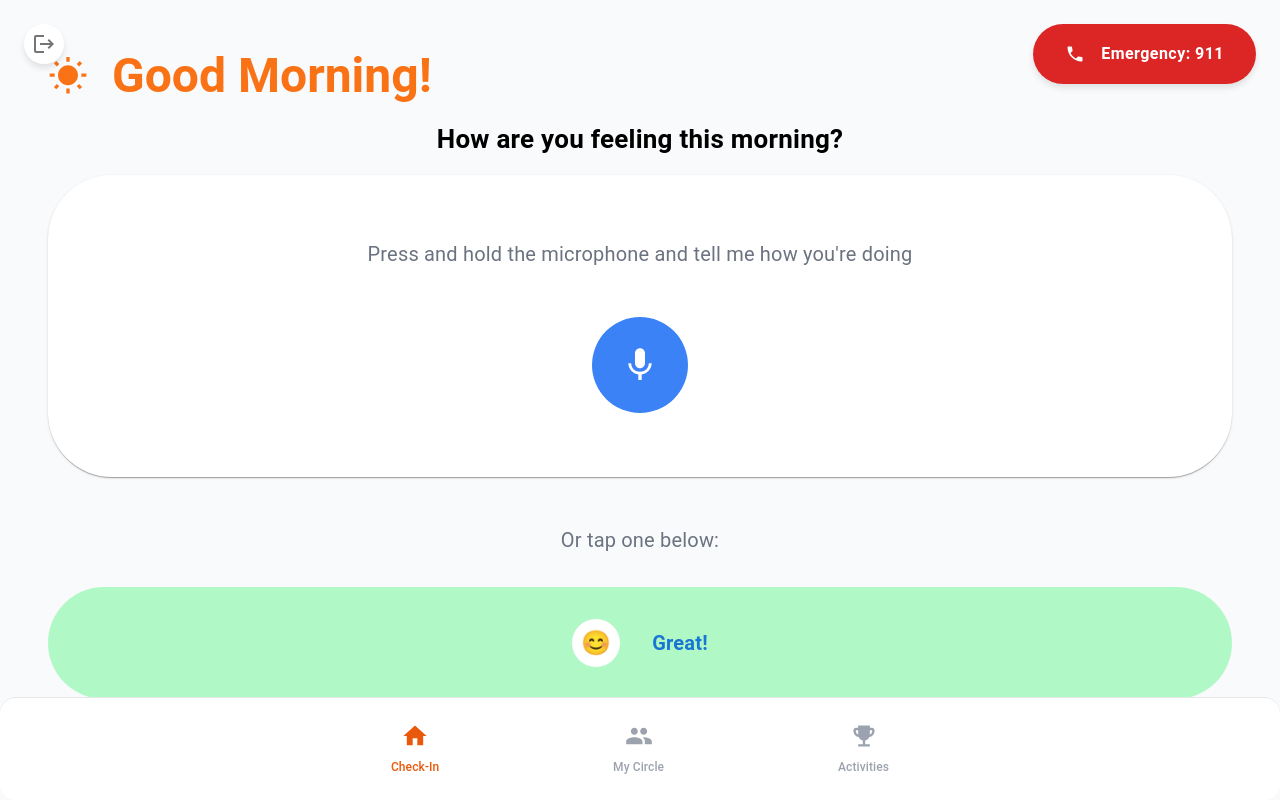
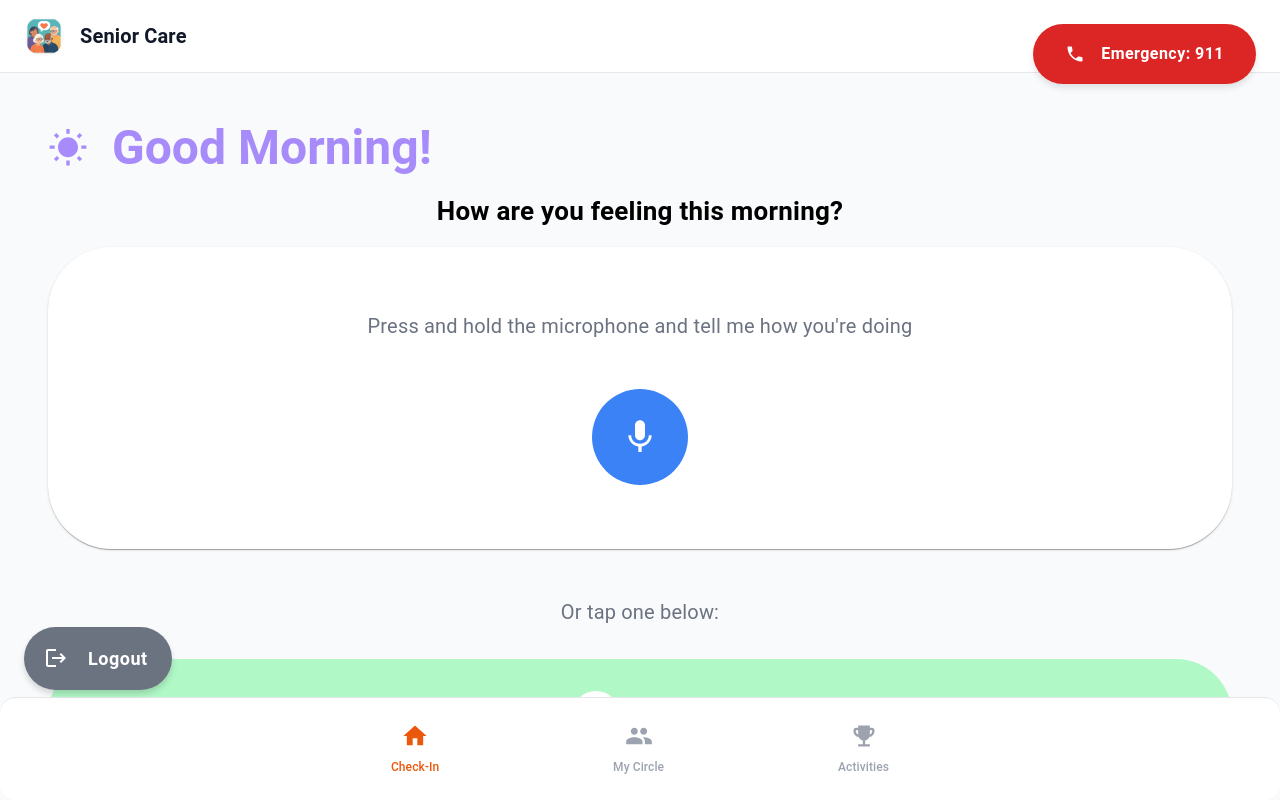
Before and after one commit to Clairerang/CSC3104_Cloud_Project_Grp25, a React (Create React App) app in the folder frontend/: page /login in a window 1280 px wide. Both pictures are taken after typing "name@example.com", "Sample123" into the empty fields and a click on the button "Sign In". Built offline with nearby package versions, Linux system fonts and the light colour scheme; no server answers.

Commit message:
set up app icon for frontend

```diff
--- a/frontend/public/index.html
+++ b/frontend/public/index.html
@@ -2,14 +2,14 @@
 <html lang="en">
   <head>
     <meta charset="utf-8" />
-    <link rel="icon" href="%PUBLIC_URL%/favicon.ico" />
+    <link rel="icon" href="%PUBLIC_URL%/app-icon.jpg" />
+    <link rel="apple-touch-icon" href="%PUBLIC_URL%/app-icon.jpg" />
     <meta name="viewport" content="width=device-width, initial-scale=1" />
-    <meta name="theme-color" content="#000000" />
+    <meta name="theme-color" content="#7c3aed" />
     <meta
       name="description"
-      content="Web site created using create-react-app"
+      content="Senior Care Management System - Supporting seniors and their families"
     />
-    <link rel="apple-touch-icon" href="%PUBLIC_URL%/logo192.png" />
     <!--
       manifest.json provides metadata used when your web app is installed on a
       user's mobile device or desktop. See https://developers.google.com/web/fundamentals/web-app-manifest/
@@ -24,7 +24,7 @@
       work correctly both with client-side routing and a non-root public URL.
       Learn how to configure a non-root public URL by running `npm run build`.
     -->
-    <title>React App</title>
+    <title>Senior Care Management System</title>
   </head>
   <body>
     <noscript>You need to enable JavaScript to run this app.</noscript>
--- a/frontend/src/admin/common/Layout.tsx
+++ b/frontend/src/admin/common/Layout.tsx
@@ -80,16 +80,24 @@ const Layout: React.FC = () => {
           display: 'flex',
           alignItems: 'center',
           gap: 2,
-          background: 'linear-gradient(135deg, #667eea 0%, #764ba2 100%)',
+          background: 'linear-gradient(135deg, #7c3aed 0%, #6d28d9 100%)',
           color: 'white',
         }}
       >
-        <Avatar sx={{ bgcolor: 'white', color: 'primary.main', width: 48, height: 48 }}>
-          SC
-        </Avatar>
+        <Box
+          component="img"
+          src="/app-icon.jpg"
+          alt="Senior Care Logo"
+          sx={{
+            width: 48,
+            height: 48,
+            borderRadius: 1.5,
+            objectFit: 'cover',
+          }}
+        />
         <Box>
           <Typography variant="h6" fontWeight="bold">
-            Senior Connect
+            Senior Care
           </Typography>
           <Typography variant="caption">Admin Portal</Typography>
         </Box>
@@ -107,10 +115,10 @@ const Layout: React.FC = () => {
                   borderRadius: 2,
                   mb: 0.5,
                   '&.Mui-selected': {
-                    backgroundColor: 'primary.light',
+                    backgroundColor: '#7c3aed',
                     color: 'white',
                     '&:hover': {
-                      backgroundColor: 'primary.main',
+                      backgroundColor: '#6d28d9',
                     },
                     '& .MuiListItemIcon-root': {
                       color: 'white',
--- a/frontend/src/caregiver/CaregiverApp.tsx
+++ b/frontend/src/caregiver/CaregiverApp.tsx
@@ -29,10 +29,10 @@ const CaregiverApp: React.FC = () => {
 
   const navigationItems = [
     { id: 'dashboard', label: 'Dashboard', icon: <DashboardIcon />, color: '#7c3aed' },
-    { id: 'analytics', label: 'Analytics', icon: <AnalyticsIcon />, color: '#2563eb' },
-    { id: 'activities', label: 'Activities', icon: <ActivityIcon />, color: '#16a34a' },
-    { id: 'reminders', label: 'Reminders', icon: <ReminderIcon />, color: '#eab308' },
-    { id: 'settings', label: 'Settings', icon: <SettingsIcon />, color: '#ea580c' },
+    { id: 'analytics', label: 'Analytics', icon: <AnalyticsIcon />, color: '#8b5cf6' },
+    { id: 'activities', label: 'Activities', icon: <ActivityIcon />, color: '#a78bfa' },
+    { id: 'reminders', label: 'Reminders', icon: <ReminderIcon />, color: '#6d28d9' },
+    { id: 'settings', label: 'Settings', icon: <SettingsIcon />, color: '#5b21b6' },
   ];
 
   return (
@@ -50,10 +50,26 @@ const CaregiverApp: React.FC = () => {
         elevation={0}
       >
         {/* Header */}
-        <Box sx={{ p: 3, borderBottom: '1px solid #e5e7eb' }}>
-          <Typography variant="h5" sx={{ fontWeight: 700, color: '#111827' }}>
-            Caregiver Dashboard
-          </Typography>
+        <Box sx={{ p: 3, borderBottom: '1px solid #e5e7eb', display: 'flex', alignItems: 'center', gap: 2 }}>
+          <Box
+            component="img"
+            src="/app-icon.jpg"
+            alt="Senior Care Logo"
+            sx={{
+              width: 48,
+              height: 48,
+              borderRadius: 1.5,
+              objectFit: 'cover',
+            }}
+          />
+          <Box>
+            <Typography variant="h6" sx={{ fontWeight: 700, color: '#111827' }}>
+              Senior Care
+            </Typography>
+            <Typography variant="caption" sx={{ color: '#6b7280' }}>
+              Caregiver Portal
+            </Typography>
+          </Box>
         </Box>
 
         {/* Navigation Items */}
--- a/frontend/src/components/auth/Login.tsx
+++ b/frontend/src/components/auth/Login.tsx
@@ -54,13 +54,26 @@ const Login: React.FC = () => {
         display: 'flex',
         alignItems: 'center',
         justifyContent: 'center',
-        background: 'linear-gradient(135deg, #667eea 0%, #764ba2 100%)',
+        background: 'linear-gradient(135deg, #7c3aed 0%, #6d28d9 100%)',
       }}
     >
       <Container maxWidth="sm">
         <Card sx={{ borderRadius: 3, boxShadow: '0 8px 32px rgba(0,0,0,0.1)' }}>
           <CardContent sx={{ p: 4 }}>
             <Box sx={{ textAlign: 'center', mb: 4 }}>
+              <Box
+                component="img"
+                src="/app-icon.jpg"
+                alt="Senior Care Logo"
+                sx={{
+                  width: 100,
+                  height: 100,
+                  borderRadius: 2,
+                  mb: 2,
+                  objectFit: 'cover',
+                  mx: 'auto',
+                }}
+              />
               <Typography variant="h4" fontWeight="bold" gutterBottom>
                 Senior Care Platform
               </Typography>
@@ -146,9 +159,9 @@ const Login: React.FC = () => {
                   mt: 3,
                   mb: 2,
                   py: 1.5,
-                  background: 'linear-gradient(135deg, #667eea 0%, #764ba2 100%)',
+                  background: 'linear-gradient(135deg, #7c3aed 0%, #6d28d9 100%)',
                   '&:hover': {
-                    background: 'linear-gradient(135deg, #5568d3 0%, #63408a 100%)',
+                    background: 'linear-gradient(135deg, #6d28d9 0%, #5b21b6 100%)',
                   },
                 }}
               >
--- a/frontend/src/senior/SeniorApp.tsx
+++ b/frontend/src/senior/SeniorApp.tsx
@@ -1,6 +1,6 @@
 import React, { useState } from "react";
 import { useNavigate } from "react-router-dom";
-import { Paper, Box, Typography, Button, IconButton } from "@mui/material";
+import { Paper, Box, Typography, Button } from "@mui/material";
 import HomeIcon from "@mui/icons-material/Home";
 import GroupIcon from "@mui/icons-material/Group";
 import EmojiEventsIcon from "@mui/icons-material/EmojiEvents";
@@ -90,13 +90,119 @@ const SeniorApp: React.FC = () => {
 
     return (
       <Box sx={{ height: '100vh', bgcolor: '#f9fafb', display: 'flex', flexDirection: 'column' }}>
+        {/* Top Header Bar */}
+        <Box
+          sx={{
+            position: 'fixed',
+            top: 0,
+            left: 0,
+            right: 0,
+            bgcolor: 'white',
+            borderBottom: '1px solid #e5e7eb',
+            px: 3,
+            py: 2,
+            display: 'flex',
+            alignItems: 'center',
+            gap: 2,
+            zIndex: 999,
+          }}
+        >
+          <Box
+            component="img"
+            src="/app-icon.jpg"
+            alt="Senior Care Logo"
+            sx={{
+              width: 40,
+              height: 40,
+              borderRadius: 1.5,
+              objectFit: 'cover',
+            }}
+          />
+          <Box>
+            <Typography variant="h6" sx={{ fontWeight: 700, color: '#111827' }}>
+              Senior Care
+            </Typography>
+          </Box>
+        </Box>
+
+        {/* Add padding to account for fixed header */}
+        <Box sx={{ pt: '72px' }} />
+
         {getGameComponent()}
+
+        {/* Logout Button - Bottom Left */}
+        <Button
+          onClick={handleLogout}
+          startIcon={<LogoutIcon sx={{ width: 24, height: 24 }} />}
+          sx={{
+            position: 'fixed',
+            bottom: 24,
+            left: 24,
+            bgcolor: '#6b7280',
+            color: 'white',
+            px: 3,
+            py: 2,
+            borderRadius: 3,
+            fontSize: 18,
+            fontWeight: 600,
+            display: 'flex',
+            alignItems: 'center',
+            gap: 1.5,
+            boxShadow: '0 4px 6px rgba(0, 0, 0, 0.15)',
+            zIndex: 1000,
+            textTransform: 'none',
+            '&:hover': {
+              bgcolor: '#4b5563',
+              boxShadow: '0 6px 8px rgba(0, 0, 0, 0.2)',
+            },
+          }}
+        >
+          Logout
+        </Button>
       </Box>
     );
   }
 
   return (
     <Box sx={{ height: '100vh', bgcolor: '#f9fafb', display: 'flex', flexDirection: 'column' }}>
+      {/* Top Header Bar */}
+      <Box
+        sx={{
+          position: 'fixed',
+          top: 0,
+          left: 0,
+          right: 0,
+          bgcolor: 'white',
+          borderBottom: '1px solid #e5e7eb',
+          px: 3,
+          py: 2,
+          display: 'flex',
+          alignItems: 'center',
+          gap: 2,
+          zIndex: 999,
+        }}
+      >
+        <Box
+          component="img"
+          src="/app-icon.jpg"
+          alt="Senior Care Logo"
+          sx={{
+            width: 40,
+            height: 40,
+            borderRadius: 1.5,
+            objectFit: 'cover',
+          }}
+        />
+        <Box>
+          <Typography variant="h6" sx={{ fontWeight: 700, color: '#111827' }}>
+            Senior Care
+          </Typography>
+        </Box>
+      </Box>
+
+      {/* Add padding to account for fixed header */}
+      <Box sx={{ pt: '72px' }} />
+
       {activeTab === "check-in" && <CheckInScreen onCheckIn={(m) => console.log("Checked in:", m)} />}
       {activeTab === "circle" && <CircleScreen contacts={contacts} />}
       {activeTab === "activities" && (
@@ -136,23 +242,35 @@ const SeniorApp: React.FC = () => {
         Emergency: 911
       </Button>
 
-      {/* Logout Button */}
-      <IconButton
+      {/* Logout Button - Bottom Left */}
+      <Button
         onClick={handleLogout}
+        startIcon={<LogoutIcon sx={{ width: 24, height: 24 }} />}
         sx={{
           position: 'fixed',
-          top: 24,
+          bottom: 110,
           left: 24,
-          bgcolor: 'white',
-          boxShadow: '0 4px 6px rgba(0, 0, 0, 0.1)',
+          bgcolor: '#6b7280',
+          color: 'white',
+          px: 3,
+          py: 2,
+          borderRadius: 3,
+          fontSize: 18,
+          fontWeight: 600,
+          display: 'flex',
+          alignItems: 'center',
+          gap: 1.5,
+          boxShadow: '0 4px 6px rgba(0, 0, 0, 0.15)',
           zIndex: 1000,
+          textTransform: 'none',
           '&:hover': {
-            bgcolor: '#f5f5f5',
+            bgcolor: '#4b5563',
+            boxShadow: '0 6px 8px rgba(0, 0, 0, 0.2)',
           },
         }}
       >
-        <LogoutIcon />
-      </IconButton>
+        Logout
+      </Button>
 
       {/* Bottom Navigation */}
       <Paper sx={{ position: "fixed", bottom: 0, left: 0, right: 0, borderTop: '1px solid #e5e7eb' }} elevation={0}>
--- a/frontend/src/senior/activities/ActivitiesScreen.tsx
+++ b/frontend/src/senior/activities/ActivitiesScreen.tsx
@@ -63,7 +63,7 @@ const ActivitiesScreen: React.FC<Props> = ({ activities, onPlayGame, totalPoints
           <Box sx={{
             width: 48,
             height: 48,
-            color: '#eab308',
+            color: '#7c3aed',
             display: 'flex',
             alignItems: 'center',
             justifyContent: 'center',
@@ -180,7 +180,7 @@ const ActivitiesScreen: React.FC<Props> = ({ activities, onPlayGame, totalPoints
                           alignItems: 'center',
                           justifyContent: 'center',
                           gap: 1,
-                          '&:hover': { bgcolor: '#16a34a' }
+                          '&:hover': { bgcolor: '#7c3aed' }
                         }}
                       >
                         <Typography sx={{ fontSize: 20, color: 'white' }}>✓</Typography>
@@ -208,13 +208,13 @@ const ActivitiesScreen: React.FC<Props> = ({ activities, onPlayGame, totalPoints
                     </Box>
                   ) : (
                     <Box sx={{
-                      bgcolor: '#dcfce7',
+                      bgcolor: '#faf5ff',
                       borderRadius: 1,
                       py: 1,
                       textAlign: 'center',
-                      border: '2px solid #16a34a',
+                      border: '2px solid #7c3aed',
                     }}>
-                      <Typography sx={{ fontWeight: 600, color: '#16a34a', fontSize: 16 }}>
+                      <Typography sx={{ fontWeight: 600, color: '#7c3aed', fontSize: 16 }}>
                         ✓ You've accepted this invitation
                       </Typography>
                     </Box>
--- a/frontend/src/senior/checkin/CheckInScreen.tsx
+++ b/frontend/src/senior/checkin/CheckInScreen.tsx
@@ -53,16 +53,16 @@ const CheckInScreen: React.FC<Props> = ({ onCheckIn }) => {
       case "morning":
         return {
           greeting: "Good Morning!",
-          icon: <WbSunnyIcon sx={{ width: 40, height: 40, color: '#f97316' }} />,
+          icon: <WbSunnyIcon sx={{ width: 40, height: 40, color: '#a78bfa' }} />,
           question: "How are you feeling this morning?",
-          color: '#f97316'
+          color: '#a78bfa'
         };
       case "afternoon":
         return {
           greeting: "Good Afternoon!",
-          icon: <CoffeeIcon sx={{ width: 40, height: 40, color: '#ea580c' }} />,
+          icon: <CoffeeIcon sx={{ width: 40, height: 40, color: '#8b5cf6' }} />,
           question: "How are you feeling this afternoon?",
-          color: '#ea580c'
+          color: '#8b5cf6'
         };
       case "evening":
         return {
@@ -121,8 +121,8 @@ const CheckInScreen: React.FC<Props> = ({ onCheckIn }) => {
         <Box sx={{ p: 6 }}>
           {/* Success Header */}
           <Box sx={{ display: 'flex', alignItems: 'center', justifyContent: 'center', mb: 4 }}>
-            <CheckCircleIcon sx={{ width: 60, height: 60, color: '#16a34a', mr: 2 }} />
-            <Typography variant="h3" sx={{ fontWeight: 700, color: '#16a34a' }}>
+            <CheckCircleIcon sx={{ width: 60, height: 60, color: '#7c3aed', mr: 2 }} />
+            <Typography variant="h3" sx={{ fontWeight: 700, color: '#7c3aed' }}>
               Check-in Complete!
             </Typography>
           </Box>
@@ -147,7 +147,7 @@ const CheckInScreen: React.FC<Props> = ({ onCheckIn }) => {
                       width: 60,
                       height: 60,
                       bgcolor: completed ? '#f0fdf4' : '#f3f4f6',
-                      border: completed ? '3px solid #16a34a' : '2px solid #d1d5db',
+                      border: completed ? '3px solid #7c3aed' : '2px solid #d1d5db',
                       borderRadius: '50%',
                       display: 'flex',
                       alignItems: 'center',
@@ -183,7 +183,7 @@ const CheckInScreen: React.FC<Props> = ({ onCheckIn }) => {
 
           {/* Celebration for completing all check-ins */}
           {dailyProgress.totalCheckIns === 3 && (
-            <Card sx={{ bgcolor: '#f0fdf4', borderRadius: 4, p: 4, border: '2px solid #16a34a' }}>
+            <Card sx={{ bgcolor: '#faf5ff', borderRadius: 4, p: 4, border: '2px solid #7c3aed' }}>
               <Typography sx={{ fontSize: 18, color: '#166534', textAlign: 'center', fontWeight: 500 }}>
                 🎉 Amazing! You've completed all your check-ins today!
               </Typography>
@@ -227,7 +227,7 @@ const CheckInScreen: React.FC<Props> = ({ onCheckIn }) => {
                 height: 96,
                 borderRadius: '50%',
                 bgcolor: '#3b82f6',
-                '&:hover': { bgcolor: '#2563eb' },
+                '&:hover': { bgcolor: '#6d28d9' },
                 transition: 'background-color 0.2s',
               }}
             >
@@ -253,7 +253,7 @@ const CheckInScreen: React.FC<Props> = ({ onCheckIn }) => {
               gap: 4,
               transition: 'all 0.2s',
               bgcolor: selectedMood === 'great' ? '#abfec8ff' : '#b1f8c7ff',
-              border: selectedMood === 'great' ? '2px solid #16a34a' : 'none',
+              border: selectedMood === 'great' ? '2px solid #7c3aed' : 'none',
               '&:hover': {
                 bgcolor: selectedMood === 'great' ? '#abfec8ff' : '#e1fae9ff',
               },
@@ -287,7 +287,7 @@ const CheckInScreen: React.FC<Props> = ({ onCheckIn }) => {
               gap: 4,
               transition: 'all 0.2s',
               bgcolor: selectedMood === 'okay' ? '#fee478ff' : '#fdeca8ff',
-              border: selectedMood === 'okay' ? '2px solid #eab308' : 'none',
+              border: selectedMood === 'okay' ? '2px solid #7c3aed' : 'none',
               '&:hover': {
                 bgcolor: selectedMood === 'okay' ? '#fee478ff' : '#fff8dbff',
               },
@@ -357,9 +357,9 @@ const CheckInScreen: React.FC<Props> = ({ onCheckIn }) => {
             fontSize: 18,
             fontWeight: 600,
             transition: 'all 0.2s',
-            bgcolor: selectedMood ? '#16a34a' : '#d1d5db',
+            bgcolor: selectedMood ? '#7c3aed' : '#d1d5db',
             '&:hover': {
-              bgcolor: selectedMood ? '#15803d' : '#d1d5db',
+              bgcolor: selectedMood ? '#6d28d9' : '#d1d5db',
             },
             '&:disabled': {
               bgcolor: '#d1d5db',
```
Also changed, not shown: frontend/src/admin/auth/Login.tsx (+10 -12 lines), frontend/public/app-icon.jpg (added), frontend/public/manifest.json.
